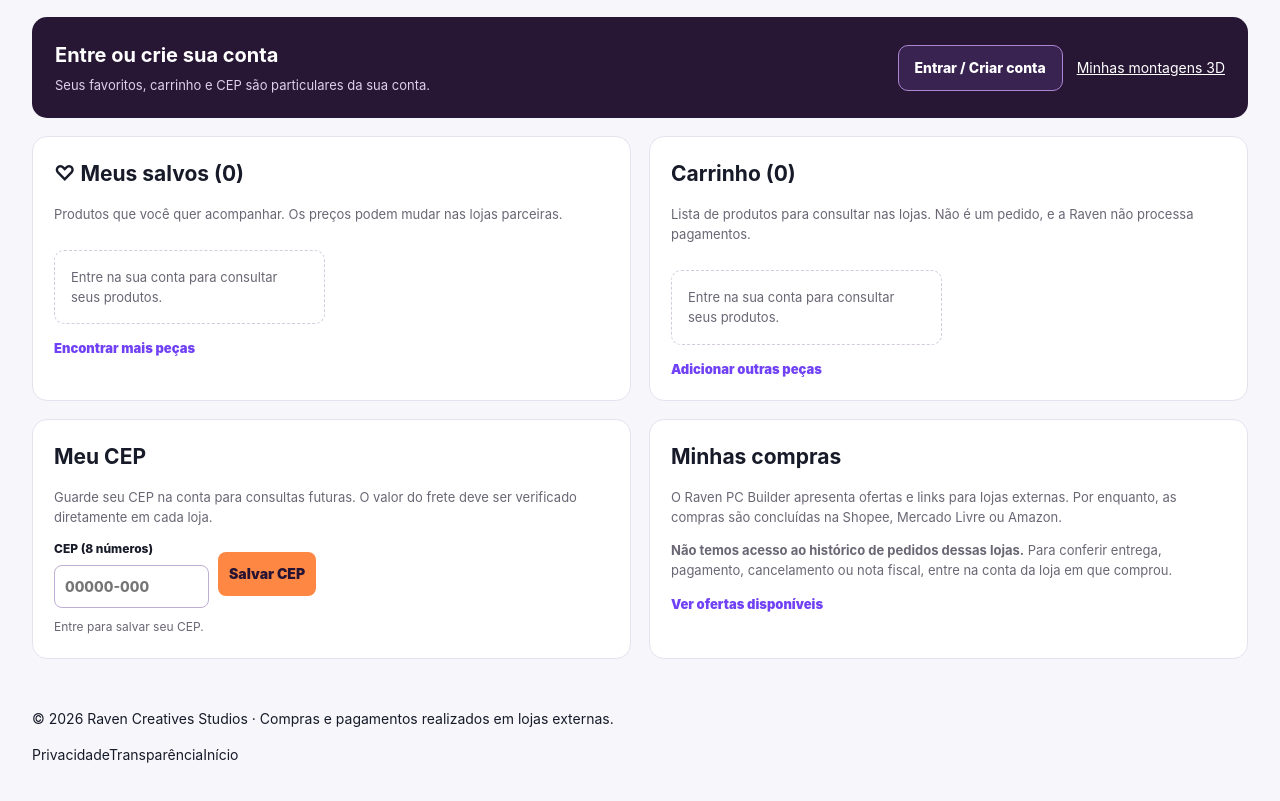
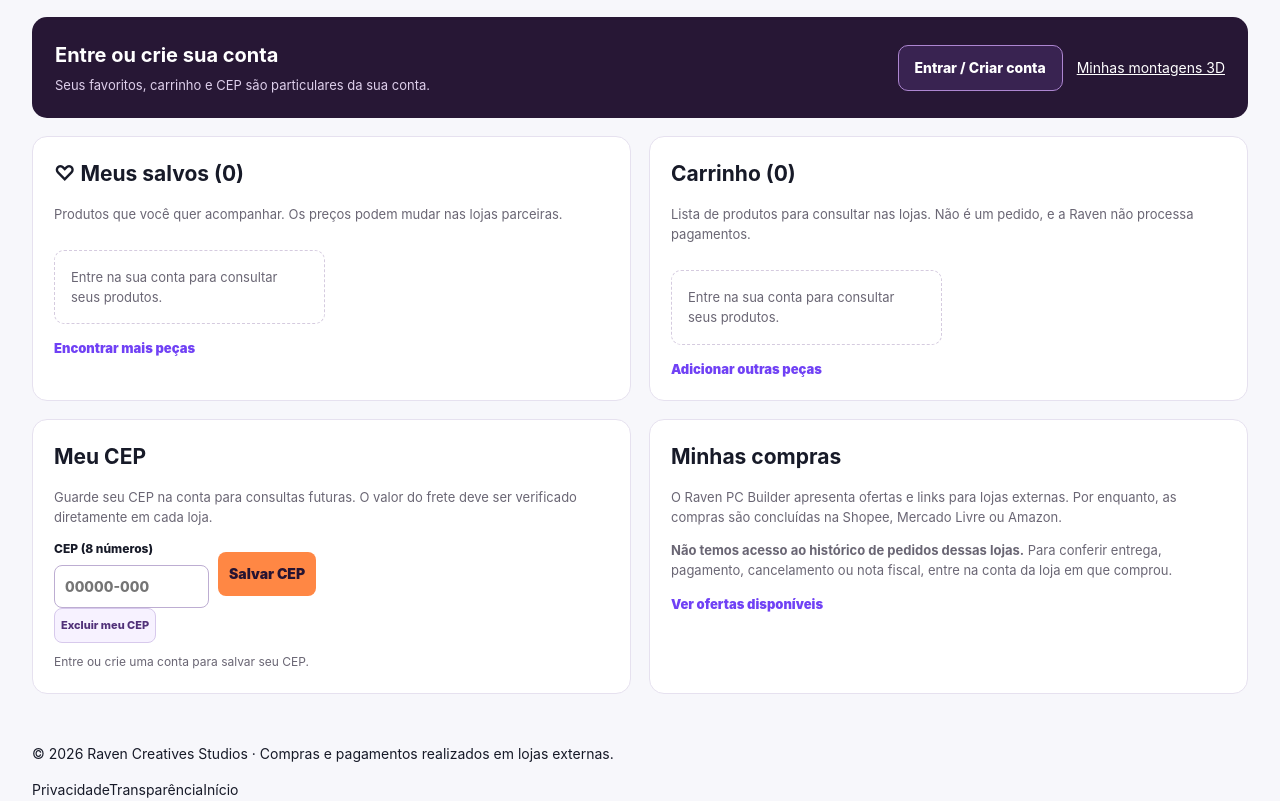
Before and after one commit to ecadu285-afk/raven-pc-builder, a plain HTML site: page minha-conta.html in a window 1280 px wide. Shown: the part 289-1090 px from the top of the page. Before the commit the page ends 1055 px from the top, so only its background shows below. Drawn offline with nearby package versions, Linux system fonts and the light colour scheme.

Commit message:
feat(market): expose customer CEP deletion on account page

```diff
--- a/minha-conta.html
+++ b/minha-conta.html
@@ -46,6 +46,7 @@
 <form id="marketCepForm" class="market-cep-form"><label for="marketCep">CEP (8 números)
 <input id="marketCep" type="text" inputmode="numeric" autocomplete="postal-code" maxlength="9" placeholder="00000-000" required></label>
 <button type="submit">Salvar CEP</button></form>
+<button id="marketCepClear" type="button" class="market-action">Excluir meu CEP</button>
 <p class="market-status" id="marketCepStatus" role="status">Entre para salvar seu CEP.</p>
 </section>
 <section class="market-dashboard-section" id="compras" aria-labelledby="purchases-title">
```
